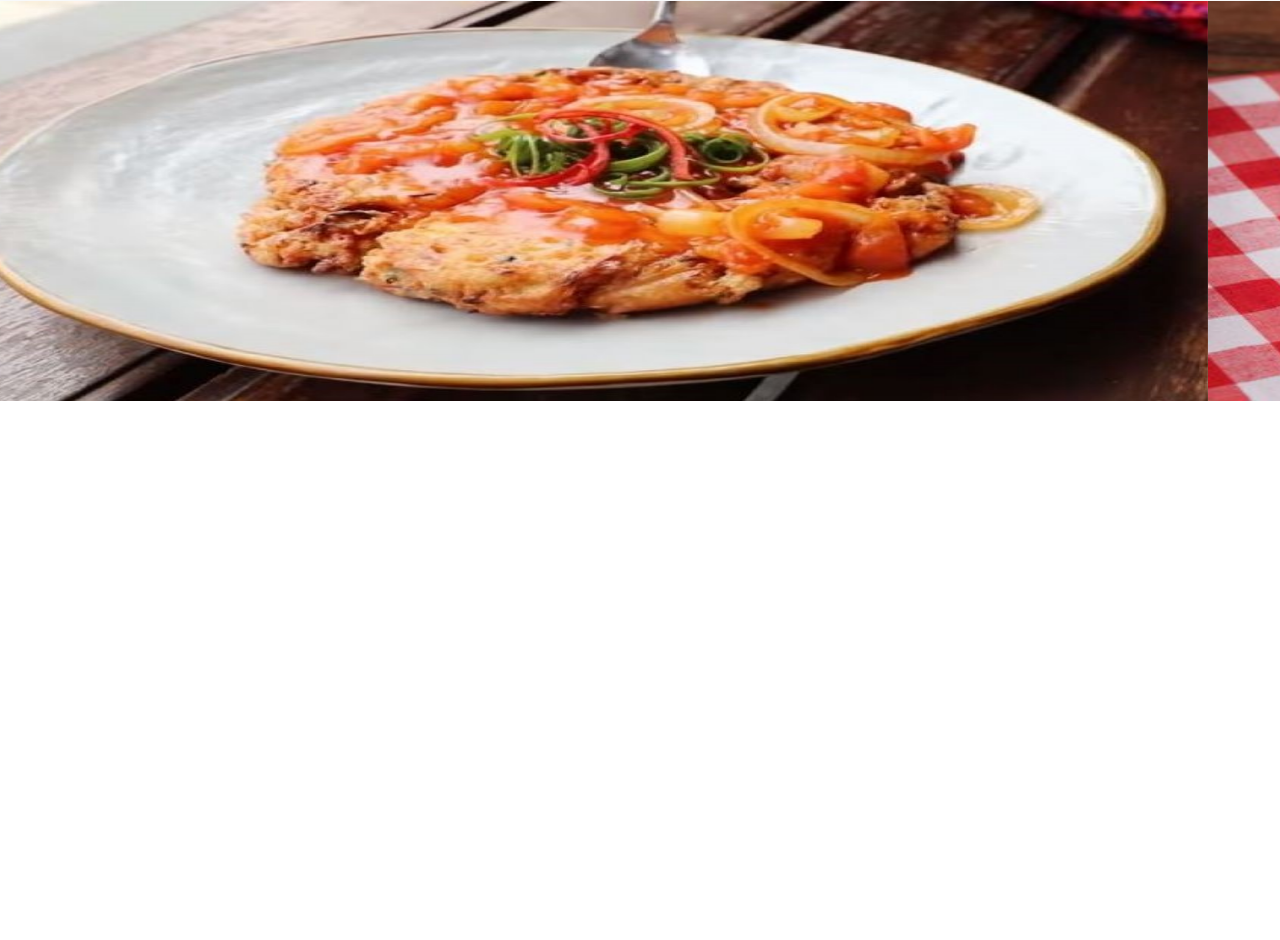
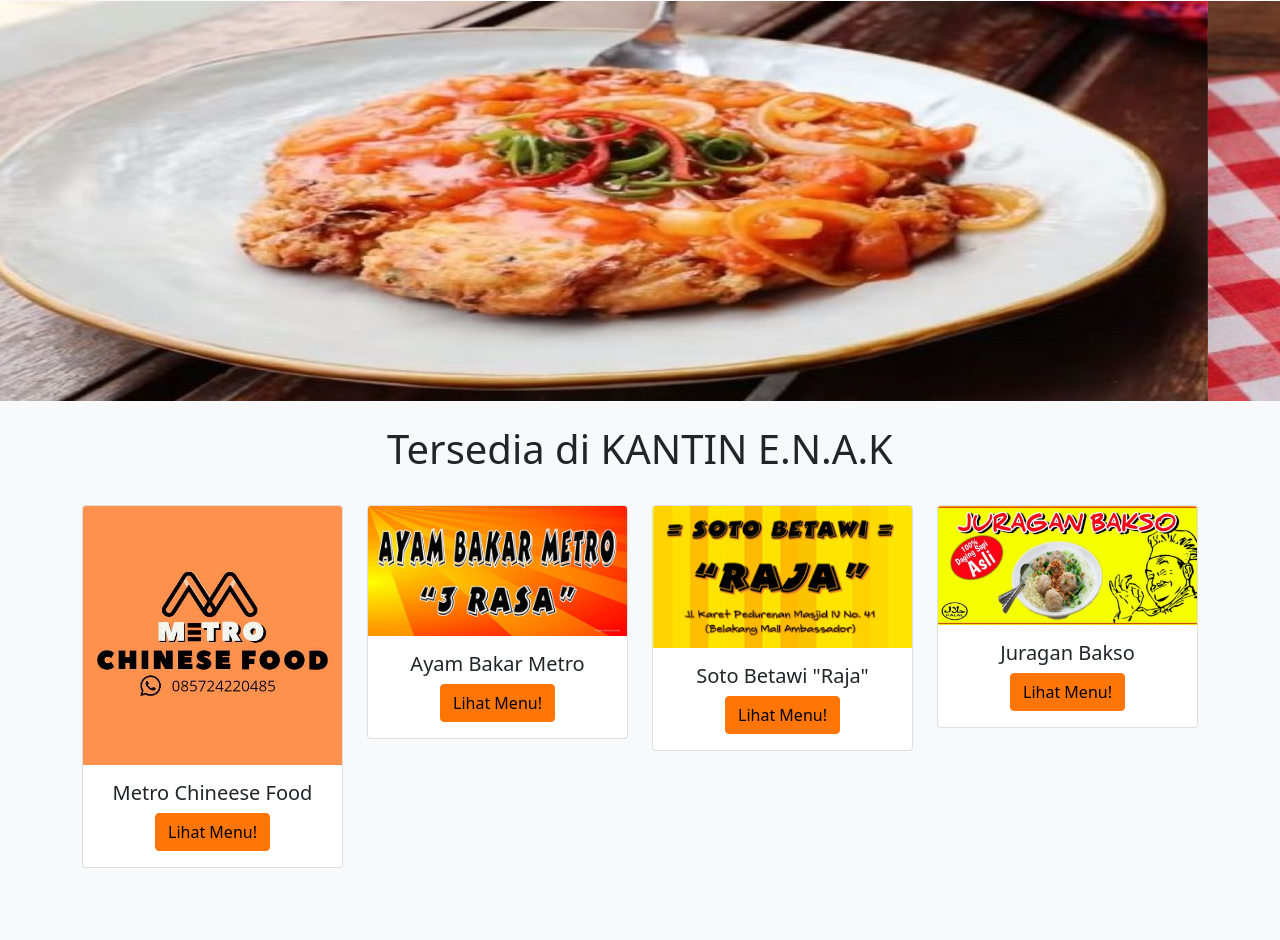
Before and after one commit to meetr0/meetr0.github.io, a website: page index.html in a window 1280 px wide. Shown: the part 301-1241 px from the top of the page. Before the commit the page ends 800 px from the top, so only its background shows below. Drawn offline with nearby package versions, Linux system fonts and the light colour scheme.

Commit message:
Update homepage 4
Membuat card untuk link ke page menu-menu

```diff
--- a/index.html
+++ b/index.html
@@ -8,6 +8,7 @@
 </head>
 <body>
 
+  <!-- navigation bar -->
     <nav class="navbar navbar-expand-lg bg-primary navbar-light">
         <div class="container">
 
@@ -45,14 +46,15 @@
     </nav>
 
 
+    <!-- Top page text -->
     <section class="bg-light text-dark p-5 text-center">
         <div class="container">
-            <h1 class="display-5">WELCOME TO</h1>
-            <h2 class="display-3">KANTIN E.N.A.K.</h1>
+            <h1 class="display-6">SELAMAT DATANG DI</h1>
+            <h2 class="display-2">KANTIN E.N.A.K</h1>
         </div>
-
     </section>
 
+    <!-- Top page image carousel -->
     <div id="carouselExampleSlidesOnly" class="carousel slide" data-bs-ride="carousel">
         <div class="carousel-inner">
           <div class="carousel-item active">
@@ -76,6 +78,52 @@
         </div>
       </div>
 
+
+      <section class="bg-light text-dark p-4 text-center">
+        <div class="container">
+          <h1 class="display-6">Tersedia di KANTIN E.N.A.K</h1>
+          <br>
+          <div class="row text-center">
+            <div class="col-md pb-5">
+              <div class="card">
+                <img src="/assets/logo_metrochineese.jpg" class="card-img-top" alt="...">
+                <div class="card-body">
+                  <h5 class="card-title">Metro Chineese Food</h5>
+                  <a href="#" class="btn btn-primary">Lihat Menu!</a>
+                </div>
+              </div>
+            </div>
+            <div class="col-md pb-5">
+              <div class="card">
+                <img src="/assets/logo_ayambakar.jpeg" class="card-img-top" alt="...">
+                <div class="card-body">
+                  <h5 class="card-title">Ayam Bakar Metro</h5>
+                  <a href="#" class="btn btn-primary">Lihat Menu!</a>
+                </div>
+              </div>
+            </div>
+            <div class="col-md pb-5">
+              <div class="card">
+                <img src="/assets/logo_soto.jpeg" class="card-img-top" alt="...">
+                <div class="card-body">
+                  <h5 class="card-title">Soto Betawi "Raja"</h5>
+                  <a href="#" class="btn btn-primary">Lihat Menu!</a>
+                </div>
+              </div>
+            </div>
+            <div class="col-md pb-5">
+              <div class="card">
+                <img src="/assets/logo_juragan bakso2.jpeg" class="card-img-top" alt="...">
+                <div class="card-body">
+                  <h5 class="card-title">Juragan Bakso</h5>
+                  <a href="#" class="btn btn-primary">Lihat Menu!</a>
+                </div>
+              </div>
+            </div>
+          </div>
+        </div>
+      </section>
+
     <script src="https://cdn.jsdelivr.net/npm/bootstrap@5.0.2/dist/js/bootstrap.bundle.min.js" integrity="sha384-MrcW6ZMFYlzcLA8Nl+NtUVF0sA7MsXsP1UyJoMp4YLEuNSfAP+JcXn/tWtIaxVXM" crossorigin="anonymous"></script>
 </body>
 </html>
```
Also changed, not shown: assets/logo_ayambakar.jpeg (added), assets/logo_juragan bakso2.jpeg (added), assets/logo_metrochineese.jpg (added), assets/logo_soto.jpeg (added).
